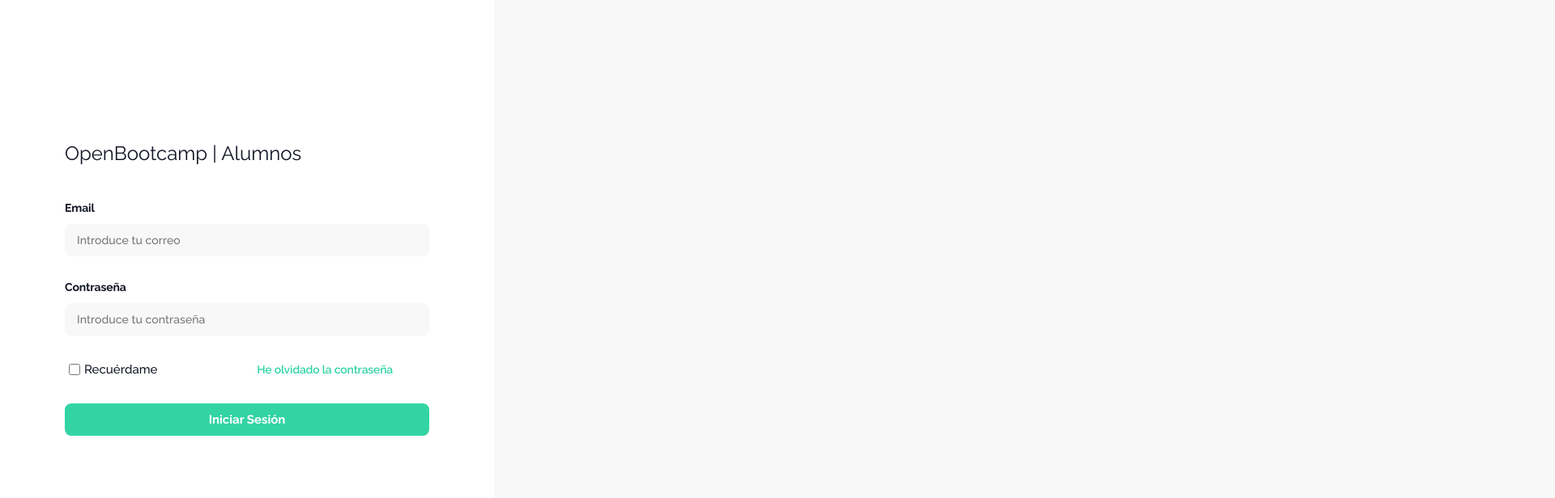
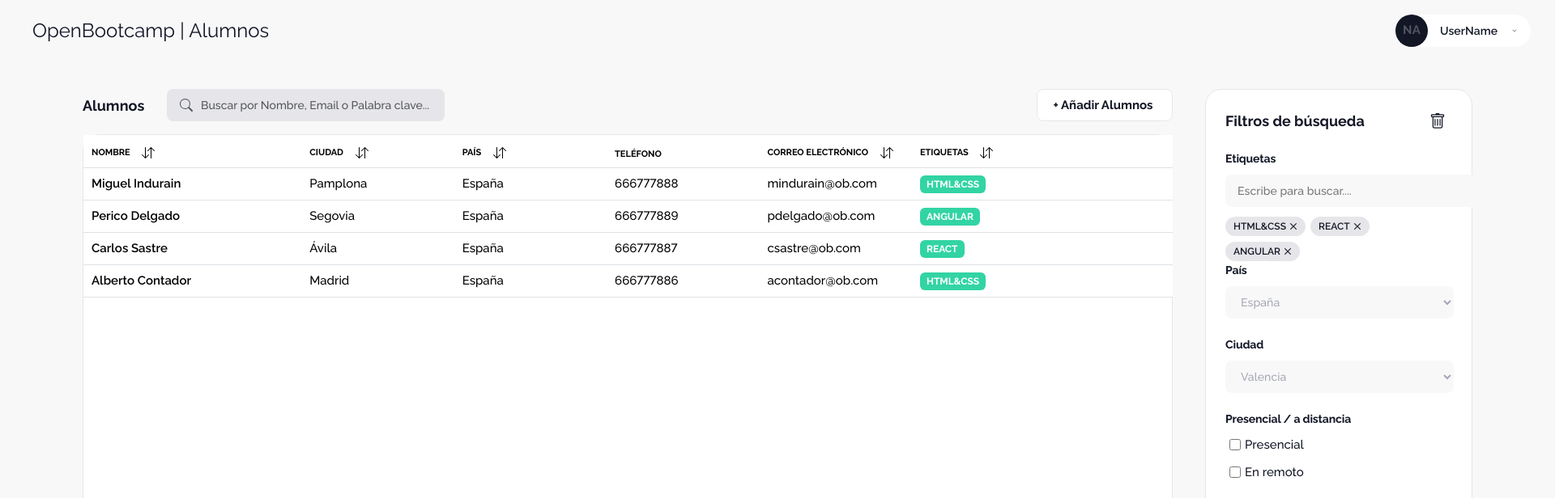
Before and after one commit to isAlon85/ob-firstcommit-react, a React (Create React App) app: page / in a window 1280 px wide. Shown: the top 616 px of the page at 81% size, 1920 px wide, since content can reach past the window. Built offline with nearby package versions, Linux system fonts and the light colour scheme.

Commit message:
backgroundOK

```diff
--- a/src/App.js
+++ b/src/App.js
@@ -1,11 +1,11 @@
-import LoginForm from './pages/LoginForm';
+import LoginPage from './pages/LoginPage';
 import TablePage from './pages/TablePage';
 import StudentPage from './pages/StudentPage';
 import './App.css';
 
 function App() {
   return (
-      <LoginForm></LoginForm>
+      <TablePage></TablePage>
   );
 }
 
--- a/src/pages/LoginForm.jsx
+++ b/src/pages/LoginPage.jsx
@@ -1,9 +1,17 @@
-import React from 'react';
+import React, { useEffect } from 'react';
 import '../styles/loginpage.scss';
 import Logo from '../components/pure/Logo';
 import Footer from '../components/pure/Footer';
 
-function LoginForm() {
+function LoginPage() {
+
+    useEffect(() => {
+        document.body.className='background-image-on';
+        return () => {
+            document.body.className='';
+        }
+    }, [])
+
   return (
     <div className="login-page">
         <div className="login-panel">
@@ -32,4 +40,4 @@ function LoginForm() {
   );
 }
 
-export default LoginForm;
+export default LoginPage;
--- a/src/pages/TablePage.jsx
+++ b/src/pages/TablePage.jsx
@@ -26,20 +26,20 @@ function TablePage() {
                           <table id="myTable" className="table">
                               <thead>
                                 <tr>
-                                  <th scope="col" className="table-th" style={{width: 20}}>NOMBRE                                    <svg  xmlns="http://www.w3.org/2000/svg" width="16" height="16" fill="currentColor" className="bi bi-arrow-down-up" viewBox="0 0 16 16">
+                                  <th scope="col" className="table-th" style={{width: '20%'}}>NOMBRE                                    <svg  xmlns="http://www.w3.org/2000/svg" width="16" height="16" fill="currentColor" className="bi bi-arrow-down-up" viewBox="0 0 16 16">
                                       <path fillRule="evenodd" d="M11.5 15a.5.5 0 0 0 .5-.5V2.707l3.146 3.147a.5.5 0 0 0 .708-.708l-4-4a.5.5 0 0 0-.708 0l-4 4a.5.5 0 1 0 .708.708L11 2.707V14.5a.5.5 0 0 0 .5.5zm-7-14a.5.5 0 0 1 .5.5v11.793l3.146-3.147a.5.5 0 0 1 .708.708l-4 4a.5.5 0 0 1-.708 0l-4-4a.5.5 0 0 1 .708-.708L4 13.293V1.5a.5.5 0 0 1 .5-.5z"/>
                                     </svg></th>
-                                  <th scope="col" className="table-th" style={{width: 14}}>CIUDAD                                    <svg xmlns="http://www.w3.org/2000/svg" width="16" height="16" fill="currentColor" className="bi bi-arrow-down-up" viewBox="0 0 16 16">
+                                  <th scope="col" className="table-th" style={{width: '14%'}}>CIUDAD                                    <svg xmlns="http://www.w3.org/2000/svg" width="16" height="16" fill="currentColor" className="bi bi-arrow-down-up" viewBox="0 0 16 16">
                                       <path fillRule="evenodd" d="M11.5 15a.5.5 0 0 0 .5-.5V2.707l3.146 3.147a.5.5 0 0 0 .708-.708l-4-4a.5.5 0 0 0-.708 0l-4 4a.5.5 0 1 0 .708.708L11 2.707V14.5a.5.5 0 0 0 .5.5zm-7-14a.5.5 0 0 1 .5.5v11.793l3.146-3.147a.5.5 0 0 1 .708.708l-4 4a.5.5 0 0 1-.708 0l-4-4a.5.5 0 0 1 .708-.708L4 13.293V1.5a.5.5 0 0 1 .5-.5z"/>
                                     </svg></th>
-                                  <th scope="col" className="table-th" style={{width: 14}}>PAÍS                                    <svg xmlns="http://www.w3.org/2000/svg" width="16" height="16" fill="currentColor" className="bi bi-arrow-down-up" viewBox="0 0 16 16">
+                                  <th scope="col" className="table-th" style={{width: '14%'}}>PAÍS                                    <svg xmlns="http://www.w3.org/2000/svg" width="16" height="16" fill="currentColor" className="bi bi-arrow-down-up" viewBox="0 0 16 16">
                                       <path fillRule="evenodd" d="M11.5 15a.5.5 0 0 0 .5-.5V2.707l3.146 3.147a.5.5 0 0 0 .708-.708l-4-4a.5.5 0 0 0-.708 0l-4 4a.5.5 0 1 0 .708.708L11 2.707V14.5a.5.5 0 0 0 .5.5zm-7-14a.5.5 0 0 1 .5.5v11.793l3.146-3.147a.5.5 0 0 1 .708.708l-4 4a.5.5 0 0 1-.708 0l-4-4a.5.5 0 0 1 .708-.708L4 13.293V1.5a.5.5 0 0 1 .5-.5z"/>
                                     </svg></th>
-                                  <th scope="col" className="table-th" style={{width: 14}}>TELÉFONO</th>
-                                  <th scope="col" className="table-th" style={{width: 14}}>CORREO ELECTRÓNICO                                    <svg xmlns="http://www.w3.org/2000/svg" width="16" height="16" fill="currentColor" className="bi bi-arrow-down-up" viewBox="0 0 16 16">
+                                  <th scope="col" className="table-th" style={{width: '14%'}}>TELÉFONO</th>
+                                  <th scope="col" className="table-th" style={{width: '14%'}}>CORREO ELECTRÓNICO                                    <svg xmlns="http://www.w3.org/2000/svg" width="16" height="16" fill="currentColor" className="bi bi-arrow-down-up" viewBox="0 0 16 16">
                                       <path fillRule="evenodd" d="M11.5 15a.5.5 0 0 0 .5-.5V2.707l3.146 3.147a.5.5 0 0 0 .708-.708l-4-4a.5.5 0 0 0-.708 0l-4 4a.5.5 0 1 0 .708.708L11 2.707V14.5a.5.5 0 0 0 .5.5zm-7-14a.5.5 0 0 1 .5.5v11.793l3.146-3.147a.5.5 0 0 1 .708.708l-4 4a.5.5 0 0 1-.708 0l-4-4a.5.5 0 0 1 .708-.708L4 13.293V1.5a.5.5 0 0 1 .5-.5z"/>
                                     </svg></th>
-                                  <th scope="col" className="table-th" style={{width: 24}}>ETIQUETAS                                    <svg xmlns="http://www.w3.org/2000/svg" width="16" height="16" fill="currentColor" className="bi bi-arrow-down-up" viewBox="0 0 16 16">
+                                  <th scope="col" className="table-th" style={{width: '24%'}}>ETIQUETAS                                    <svg xmlns="http://www.w3.org/2000/svg" width="16" height="16" fill="currentColor" className="bi bi-arrow-down-up" viewBox="0 0 16 16">
                                       <path fillRule="evenodd" d="M11.5 15a.5.5 0 0 0 .5-.5V2.707l3.146 3.147a.5.5 0 0 0 .708-.708l-4-4a.5.5 0 0 0-.708 0l-4 4a.5.5 0 1 0 .708.708L11 2.707V14.5a.5.5 0 0 0 .5.5zm-7-14a.5.5 0 0 1 .5.5v11.793l3.146-3.147a.5.5 0 0 1 .708.708l-4 4a.5.5 0 0 1-.708 0l-4-4a.5.5 0 0 1 .708-.708L4 13.293V1.5a.5.5 0 0 1 .5-.5z"/>
                                     </svg></th>
                                 </tr>
--- a/src/styles/loginpage.scss
+++ b/src/styles/loginpage.scss
@@ -4,7 +4,7 @@
   outline: none;
 }
 
-body {
+.background-image-on {
 	position: relative;
 	width: 1920px;
 	height: 900px;
```
Lines whose indentation alone changed are shown as unchanged.
